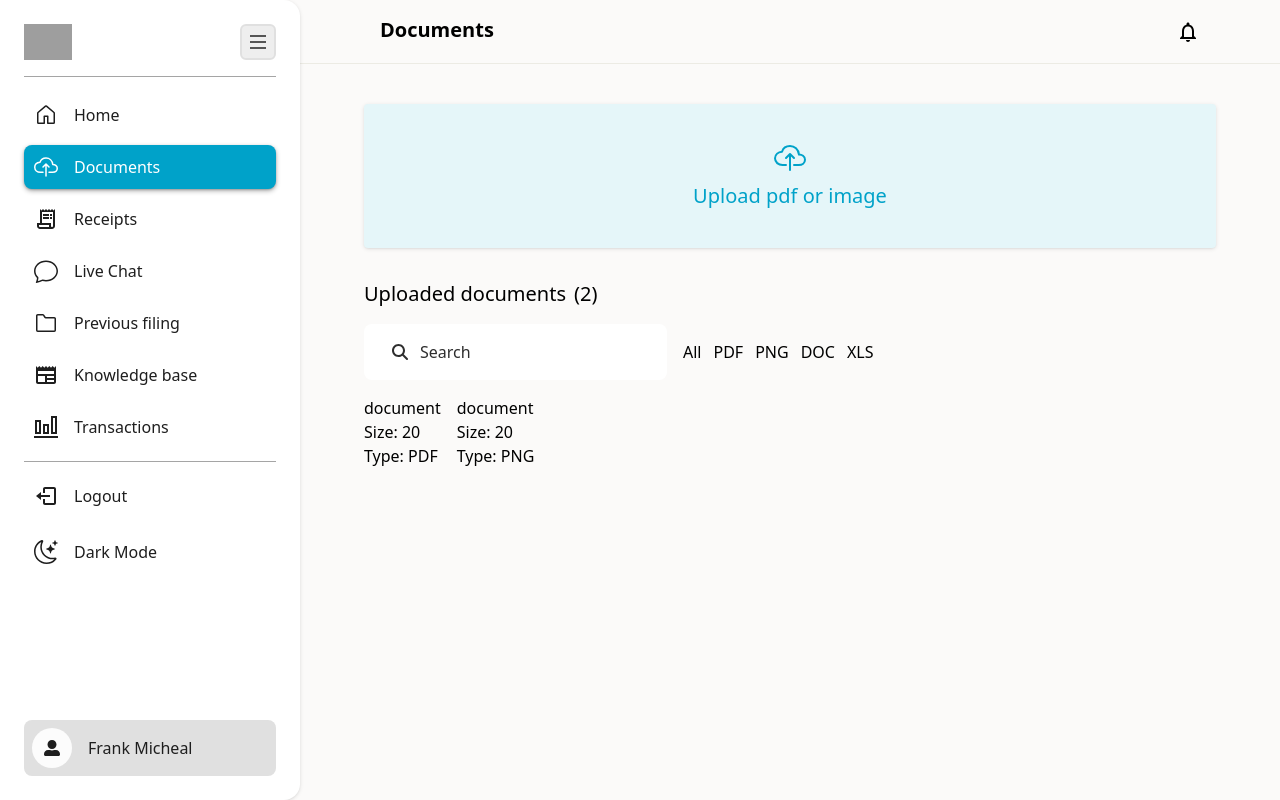
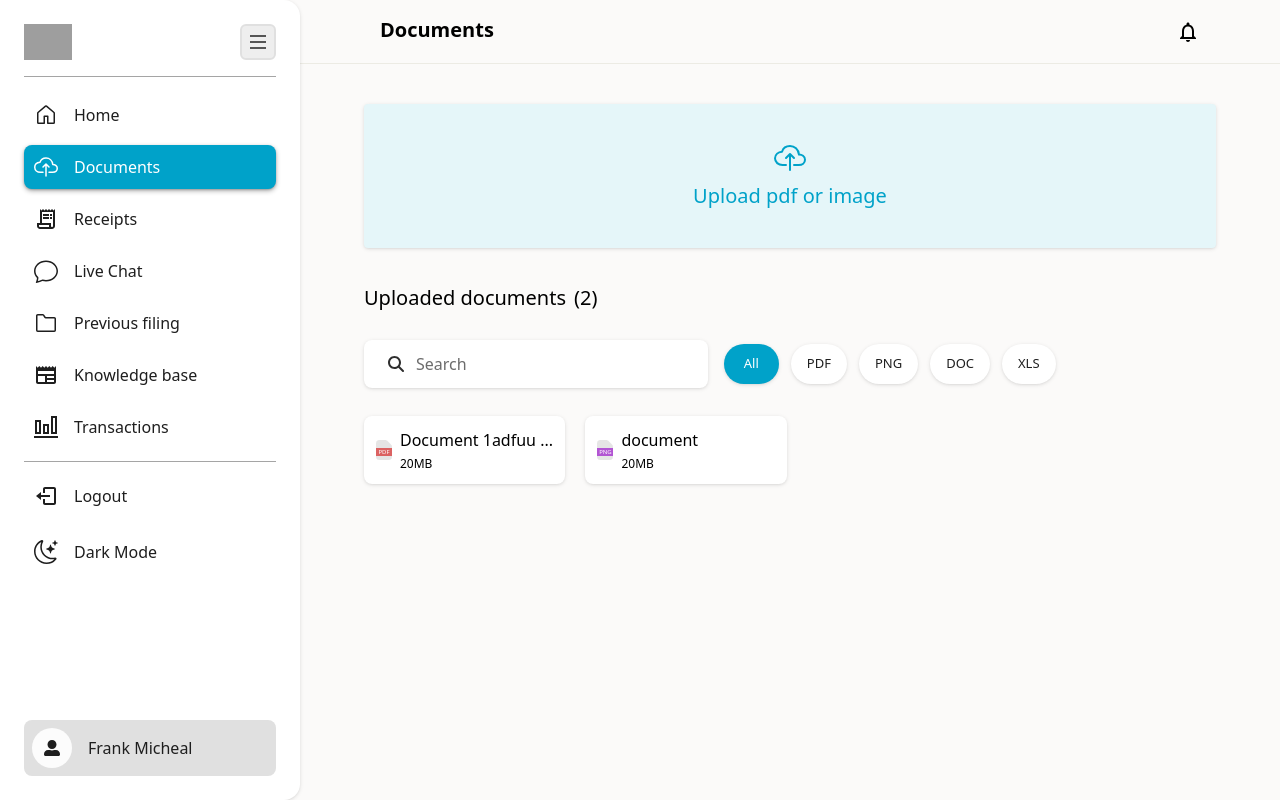
Before and after one commit to Trayshmhirk/tax-return-user-app, a React (Vite) app: page /documents in a window 1280 px wide. Built offline with nearby package versions, Linux system fonts and the light colour scheme; grey boxes are pictures that could not be loaded.

Commit message:
adding document card, styling document page, search and filter

```diff
--- a/src/components/DocumentCard.tsx
+++ b/src/components/DocumentCard.tsx
@@ -1,17 +1,89 @@
-// type DocumentCardProps = {
-//    docId: string;
-//    documentType;
-//    documentName;
-//    documentSize;
-// };
+// import { useState } from "react";
 
-// const DocumentCard = (
-//    docId,
-//    documentType,
-//    documentName,
-//    documentSize
-// ) => {
-//    return <div>DocumentCard</div>;
-// };
+import DocumentTypeIcon from "./DocumentTypeIcon";
 
-// export default DocumentCard
+type DocumentCardProps = {
+   docId: string;
+   documentName: string;
+   documentSize: string;
+   documentType: FileType;
+};
+
+type FileType = "application/pdf" | "image/png";
+
+export const DocumentCard = ({
+   docId,
+   documentType,
+   documentName,
+   documentSize,
+}: DocumentCardProps) => {
+   // const [isSelected, setIsSelected] = useState(false);
+
+   const truncateString = (str: string, num: number) => {
+      if (str.length <= num) {
+         return str;
+      }
+      return str.slice(0, num) + " ...";
+   };
+
+   // Map file types to document types
+   const mapFileTypeToDocumentType = (fileType: FileType) => {
+      const fileTypeMapping: Record<FileType, string> = {
+         "application/pdf": "PDF",
+         "image/png": "PNG",
+         // Add more mappings as needed
+      };
+      // Default to the original fileType if no mapping is founda
+      return fileTypeMapping[fileType];
+   };
+
+   return (
+      <div
+         id={docId}
+         className={`
+            document-card flex items-center justify-between bg-white dark:bg-gray p-3 rounded-lg shadow-md dark:shadow-md-dark
+         `}
+      >
+         <div
+            className="flex items-center gap-2"
+            // onClick={handleSelect}
+         >
+            {/* {isSelectClicked && (
+               <>
+                  <input
+                     type="checkbox"
+                     checked={isSelected}
+                     onChange={() => {}}
+                  />
+                  <span
+                     className={`custom-checkbox ${isSelected ? "d-flex align-items-center justify-content-center" : "d-none"}`}
+                  >
+                     <FontAwesomeIcon icon={faSquareCheck} />
+                  </span>
+               </>
+            )} */}
+
+            <DocumentTypeIcon
+               docType={mapFileTypeToDocumentType(documentType)}
+            />
+
+            <div className="flex flex-col gap-1">
+               <h6 className="font-normal">
+                  {truncateString(documentName, 15)}
+               </h6>
+               <span className="text-xs">{`${documentSize}MB`}</span>
+            </div>
+         </div>
+
+         {/* <NavDropdown
+            handleShare={handleSendToChat}
+            handleViewDoc={handleViewDocument}
+            handleDeleteDoc={handleShowModal}
+         /> */}
+      </div>
+   );
+};
+
+// ${isSelected ? "checked" : ""}
+// ${isSelectClicked ? "select-enabled" : "select-disabled"}
+// ${isMobileView ? "w-100 gap-1" : "gap-2"}
--- /dev/null
+++ b/src/components/DocumentTypeIcon.tsx
@@ -0,0 +1,38 @@
+// import React from 'react'
+import DocumentTypeBg from "../assets/document-type-bg.png";
+
+type DocumentTypeIconProps = {
+   docType: string;
+};
+
+const DocumentTypeIcon = ({ docType }: DocumentTypeIconProps) => {
+   const imageStyle = {
+      background: `url(${DocumentTypeBg})`,
+      backgroundRepeat: "no-repeat",
+      backgroundSize: "cover",
+      width: "16px",
+      height: "20px",
+   };
+
+   return (
+      <div className="text-center pt-2" style={imageStyle}>
+         <div
+            style={{
+               background: `
+                  ${docType === "PDF" ? "#DB6262" : ""}
+                  ${docType === "PNG" ? "#B255D3" : ""}
+                  ${docType === "XLS" ? "#29CE9C" : ""}
+                  ${docType === "DOC" ? "#29B0CE" : ""}
+               `,
+               height: "8px",
+               fontSize: "6px",
+               color: "white",
+            }}
+         >
+            {docType}
+         </div>
+      </div>
+   );
+};
+
+export default DocumentTypeIcon;
--- a/src/components/SearchAndFilter.tsx
+++ b/src/components/SearchAndFilter.tsx
@@ -23,27 +23,25 @@ const SearchAndFilter = ({
 
    return (
       <div className="flex flex-col md:flex-row gap-4">
-         <label className="w-100 h-14 flex items-center bg-white dark:bg-spanishGray px-4 py-3 rounded-lg md:w-[350px]">
+         <label className="w-full h-12 flex items-center bg-white dark:bg-mutedGray p-3 pr-5 rounded-lg md:w-[350px] shadow-md dark:shadow-md-dark">
             <button className="px-3 cursor-pointer">
                <FaMagnifyingGlass className="w-4 h-4 text-gray dark:text-white" />
             </button>
             <input
                type="text"
                placeholder="Search"
-               className="flex-grow bg-transparent border-none placeholder:text-gray outline-none"
+               className="flex-grow bg-transparent border-none placeholder:text-gray dark:placeholder:text-white placeholder:text-opacity-70 dark:placeholder:text-opacity-70 outline-none"
                onChange={handleSearch}
             />
          </label>
 
-         <div className="filter min-w-full overflow-scroll flex items-center gap-3 md:w-full md:overflow-visible">
+         <div className="filter flex items-center gap-3">
             {title.map((title, index) => (
                <div
                   key={index}
                   className={`
-                  filter-item
-                     ${activeFilter === "All" ? "filter-all" : ""}
-                     ${activeFilter === title ? "filter-active active-padding" : "filter-users"}
-                     flex items-center justify-center
+                     h-10 flex items-center justify-center text-[13px] text-eerieBlack font-medium py-3 px-4 rounded-3xl shadow-md dark:shadow-md-dark
+                     ${activeFilter === title ? "bg-richElectricBlue text-white px-5" : "bg-white dark:bg-spanishGray"}
                   `}
                   id={title}
                   onClick={() => handleFilterClick(title)}
--- a/src/index.css
+++ b/src/index.css
@@ -58,9 +58,17 @@
       width: calc(100% / 2.12);
    }
 
+   .document-card {
+      width: calc(100% / 4.23);
+   }
+
    @media screen and (min-width: 768px) {
       .todo-card {
          width: calc(100% / 4.20);
       }
+
+      .filter {
+         width: calc(100% - 350px);
+      }
    }
 }
--- a/src/pages/Documents.tsx
+++ b/src/pages/Documents.tsx
@@ -2,6 +2,7 @@ import { useNavigate } from "react-router-dom";
 import UploadPdfImage from "../components/UploadPdfImage";
 import SearchAndFilter from "../components/SearchAndFilter";
 import { useState } from "react";
+import { DocumentCard } from "../components/DocumentCard";
 
 type Document = {
    id: string;
@@ -15,7 +16,7 @@ type FileType = "application/pdf" | "image/png";
 const uploadedDocuments: Document[] = [
    {
       id: "id1",
-      title: "document",
+      title: "Document 1adfuubadfdajhjahdf",
       document_size: "20",
       document_type: "application/pdf",
    },
@@ -78,13 +79,13 @@ const Documents = () => {
    };
 
    return (
-      <div className="flex flex-col gap-8">
+      <div className="flex flex-col gap-9">
          <UploadPdfImage
             isUploadDoc
             handleClick={handleNavigateUploadDocument}
          />
 
-         <div className="flex flex-col gap-4">
+         <div className="flex flex-col gap-7">
             <div className="flex items-center gap-2 text-xl">
                <p className="font-medium">Uploaded documents</p>
 
@@ -103,18 +104,18 @@ const Documents = () => {
                title={filterTitleList}
             />
 
-            <div className="w-full flex flex-wrap gap-4">
+            <div className="w-full flex flex-wrap gap-5">
                {filteredDocs.length ? (
                   <>
                      {filteredDocs.map((doc) => (
-                        <div key={doc.id}>
-                           <p>{doc.title}</p>
-                           <p>Size: {doc.document_size}</p>
-                           <p>
-                              Type:{" "}
-                              {mapFileTypeToDocumentType(doc.document_type)}
-                           </p>
-                        </div>
+                        <DocumentCard
+                           key={doc.id}
+                           docId={doc.id}
+                           documentName={doc.title}
+                           documentSize={doc.document_size}
+                           documentType={doc.document_type}
+                           // document={doc}
+                        />
                      ))}
                   </>
                ) : (
--- a/tailwind.config.js
+++ b/tailwind.config.js
@@ -33,10 +33,10 @@ export default {
             spanishGray: "#B8B8B8",
 
             // dark
+            mutedGray: "#555555",
             darkGray: "#2A2A2A",
             gray: "#2E2E2E",
             eerieBlack: "#1E1E1E",
-            mutedGray: "#555555",
             richBlack: "#010409",
          },
          boxShadow: {
```
Also changed, not shown: src/assets/document-type-bg.png (added).
